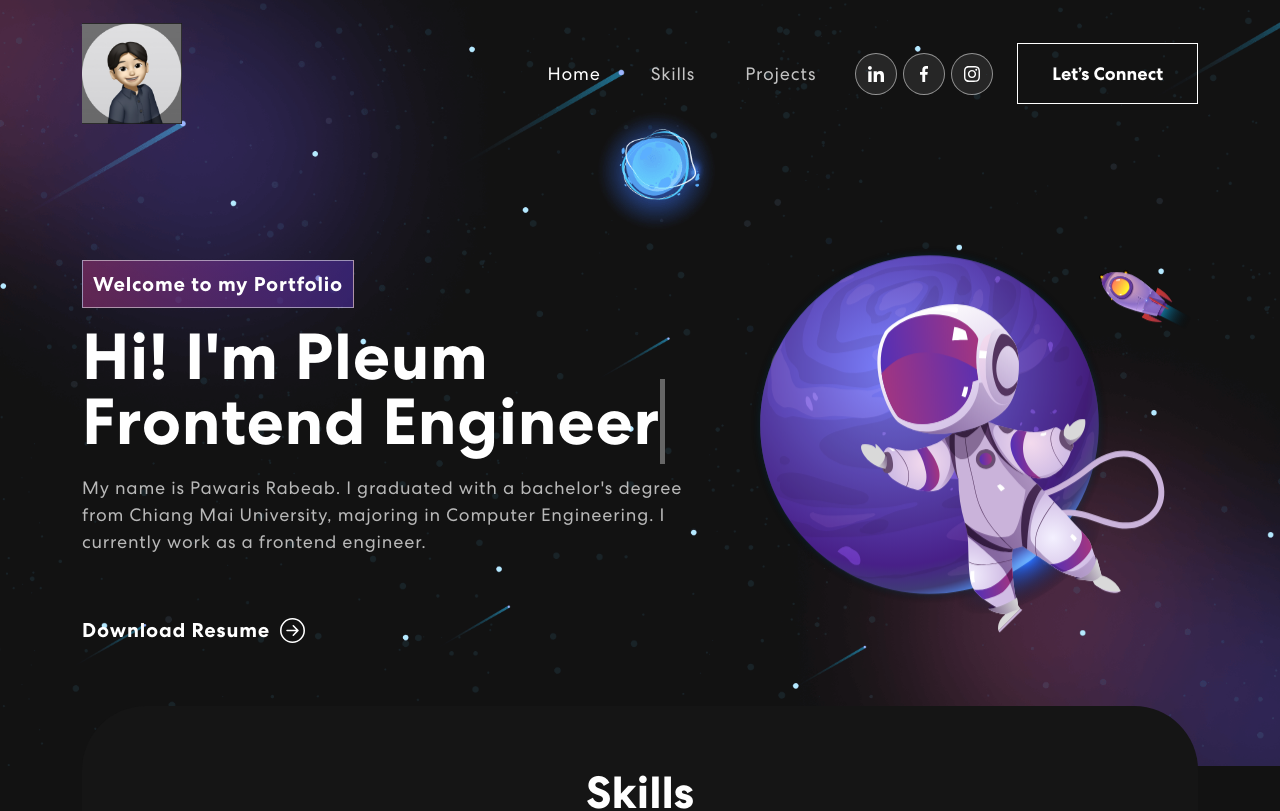
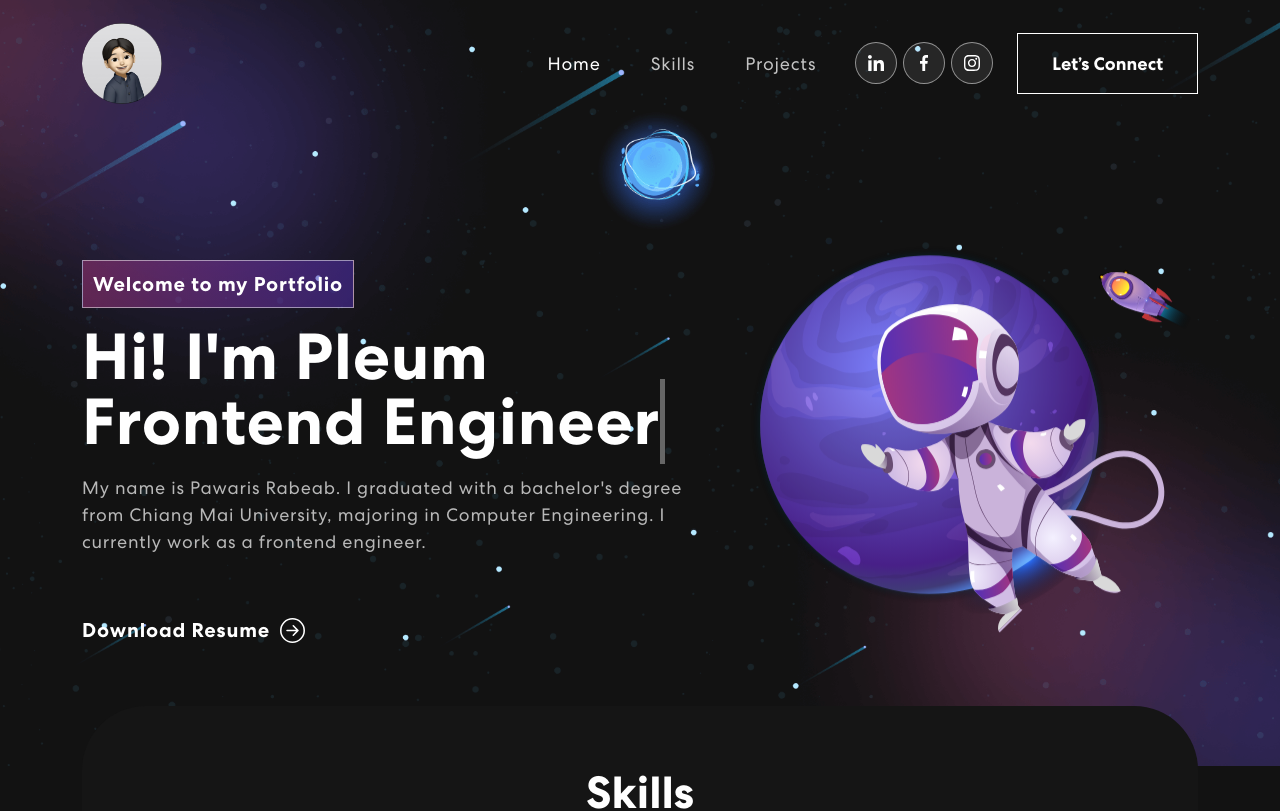
Before and after one commit to PawarisSueaaeim/Profile-v3, a React (Create React App) app: page / in a window 1280 px wide. Shown: the top 811 px of the page. Built offline with nearby package versions, Linux system fonts and the light colour scheme.

Commit message:
update logo

```diff
--- a/src/App.css
+++ b/src/App.css
@@ -82,6 +82,11 @@
 	color: red;
 }
 /************ Navbar Css ************/
+.logo {
+  border-radius: 50%;
+  width: 80px;
+}
+
 nav.navbar {
   padding: 18px 0;
   position: fixed;
--- a/src/components/Footer.js
+++ b/src/components/Footer.js
@@ -10,7 +10,7 @@
       <Container>
         <Row className="align-items-center mt-5">
           <Col size={12} sm={6}>
-            <img src={logo} alt="Logo" />
+            <img className="logo" src={logo} alt="Logo" />
           </Col>
           <Col size={12} sm={6} className="text-center text-sm-end mt-5">
             <div className="social-icon">
--- a/src/components/Navbar.js
+++ b/src/components/Navbar.js
@@ -37,7 +37,7 @@
       <Navbar expand="md" className={scrolled ? "scrolled" : ""}>
         <Container>
           <Navbar.Brand href="/">
-            <img src={logo} alt="Logo" />
+            <img className="logo" src={logo} alt="Logo" />
           </Navbar.Brand>
           <Navbar.Toggle aria-controls="basic-navbar-nav">
             <span className="navbar-toggler-icon"></span>
```
